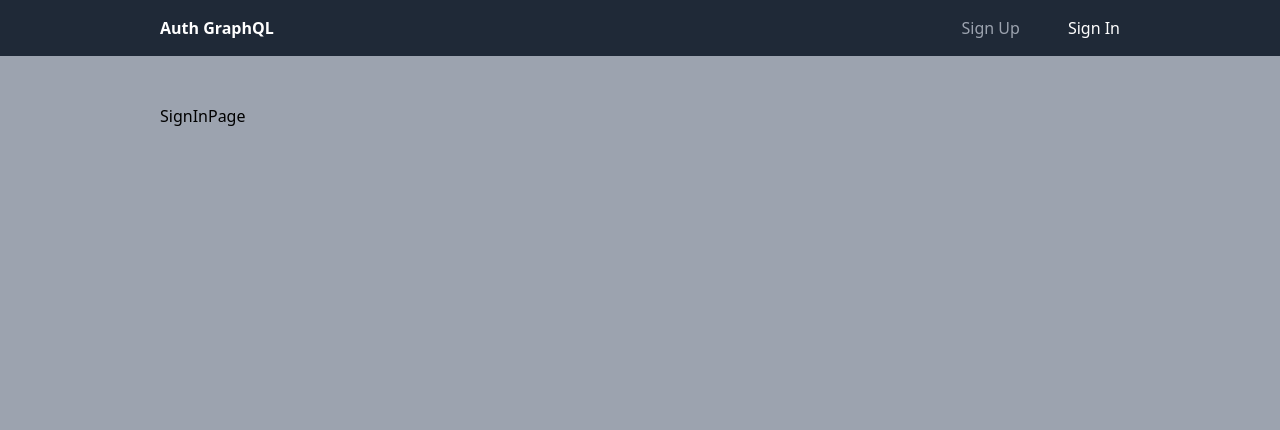
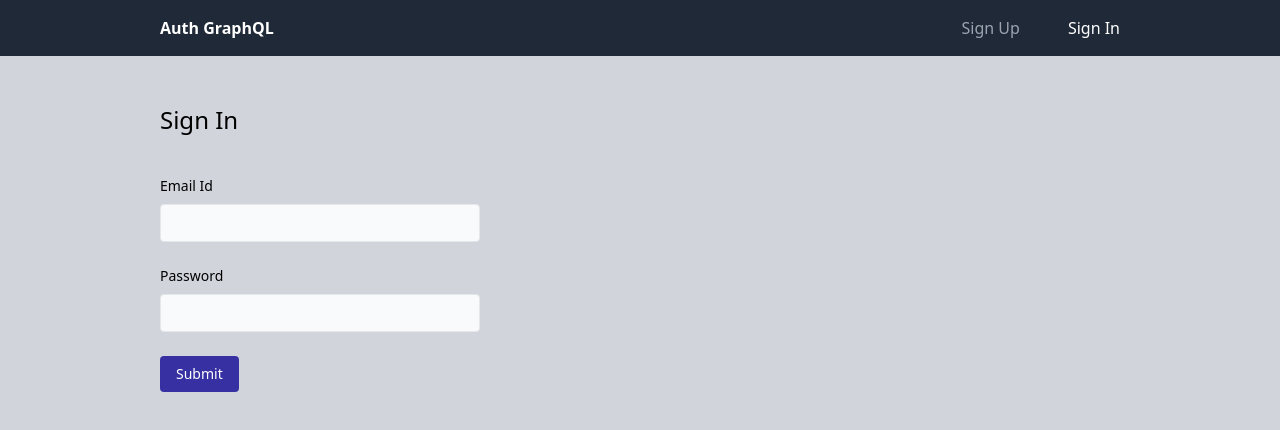
Before and after one commit to kmanadkat/graphql-with-react, a React (Create React App) app in the folder auth-graphql/client/: page /sign-in in a window 1280 px wide. Shown: the top 430 px of the page. Built offline with nearby package versions, Linux system fonts and the light colour scheme; no server answers.

Commit message:
Section 13 - Added Sign up & Sign in Forms

```diff
--- /dev/null
+++ b/auth-graphql/client/src/components/EmailInput.jsx
@@ -0,0 +1,19 @@
+import React from 'react'
+
+const EmailInput = ({ value, handleChange, disabled }) => {
+  return (
+    <div className="form-wrapper">
+      <label htmlFor="emailId">Email Id</label>
+      <input
+        id="emailId"
+        value={value}
+        onChange={e => handleChange(e, 'email')}
+        type="email"
+        required
+        disabled={disabled}
+      />
+    </div>
+  )
+}
+
+export default EmailInput
--- /dev/null
+++ b/auth-graphql/client/src/components/PasswordInput.jsx
@@ -0,0 +1,19 @@
+import React from 'react'
+
+const PasswordInput = ({ value, handleChange, disabled }) => {
+  return (
+    <div className="form-wrapper">
+      <label htmlFor="passwordId">Password</label>
+      <input
+        id="passwordId"
+        value={value}
+        onChange={e => handleChange(e, 'password')}
+        type="password"
+        required
+        disabled={disabled}
+      />
+    </div>
+  )
+}
+
+export default PasswordInput
--- /dev/null
+++ b/auth-graphql/client/src/hooks/useForm.jsx
@@ -0,0 +1,28 @@
+import { useState } from 'react'
+
+const useForm = () => {
+  const [emailInput, setEmailInput] = useState('')
+  const [passwordInput, setPasswordInput] = useState('')
+
+  const handleChange = (event, type = 'email') => {
+    const { value } = event.target
+    switch (type) {
+      case 'email':
+        setEmailInput(value)
+        break
+      case 'password':
+        setPasswordInput(value)
+        break
+      default:
+        break
+    }
+  }
+
+  return {
+    emailInput,
+    passwordInput,
+    handleChange,
+  }
+}
+
+export default useForm
--- a/auth-graphql/client/src/index.scss
+++ b/auth-graphql/client/src/index.scss
@@ -12,5 +12,32 @@ nav ul a.active {
 
 html,
 body {
-  @apply bg-gray-400;
+  @apply bg-gray-300;
 }
+
+.form-wrapper {
+  @apply flex flex-col gap-2 mb-6;
+
+  label {
+    @apply font-medium text-sm;
+  }
+
+  input {
+    @apply max-w-xs px-3 py-1.5 rounded border outline-none bg-gray-50 focus:bg-white focus:border-gray-700 transition-all;
+  }
+}
+
+form button.primary {
+  @apply bg-indigo-800
+  text-white
+  px-4 py-2
+  rounded
+  text-sm
+  font-medium
+  transition-all
+  active:bg-black;
+
+  &:disabled {
+    @apply bg-gray-400;
+  }
+}
--- a/auth-graphql/client/src/pages/SignInPage.jsx
+++ b/auth-graphql/client/src/pages/SignInPage.jsx
@@ -1,7 +1,36 @@
 import React from 'react'
+import EmailInput from '../components/EmailInput'
+import PasswordInput from '../components/PasswordInput'
+import useForm from '../hooks/useForm'
 
-const SignInPage = () => {
-  return <div>SignInPage</div>
+const SignInPage = ({ handleSignIn, loading }) => {
+  const { emailInput, passwordInput, handleChange } = useForm()
+
+  const handleSubmit = event => {
+    event.preventDefault()
+    handleSignIn(emailInput, passwordInput)
+  }
+
+  return (
+    <div>
+      <h1 className="text-2xl font-medium mb-10">Sign In</h1>
+      <form onSubmit={handleSubmit}>
+        <EmailInput
+          value={emailInput}
+          handleChange={handleChange}
+          disabled={loading}
+        />
+        <PasswordInput
+          value={passwordInput}
+          handleChange={handleChange}
+          disabled={loading}
+        />
+        <button type="submit" className="primary" disabled={loading}>
+          {loading ? 'Processing' : 'Submit'}
+        </button>
+      </form>
+    </div>
+  )
 }
 
 export default SignInPage
--- a/auth-graphql/client/src/pages/SignUpPage.jsx
+++ b/auth-graphql/client/src/pages/SignUpPage.jsx
@@ -1,7 +1,36 @@
 import React from 'react'
+import EmailInput from '../components/EmailInput'
+import PasswordInput from '../components/PasswordInput'
+import useForm from '../hooks/useForm'
 
-const SignUpPage = () => {
-  return <div>SignUpPage</div>
+const SignUpPage = ({ handleSignup, loading }) => {
+  const { emailInput, passwordInput, handleChange } = useForm()
+
+  const handleSubmit = event => {
+    event.preventDefault()
+    handleSignup(emailInput, passwordInput)
+  }
+
+  return (
+    <div>
+      <h1 className="text-2xl font-medium mb-10">Sign Up</h1>
+      <form onSubmit={handleSubmit}>
+        <EmailInput
+          value={emailInput}
+          handleChange={handleChange}
+          disabled={loading}
+        />
+        <PasswordInput
+          value={passwordInput}
+          handleChange={handleChange}
+          disabled={loading}
+        />
+        <button type="submit" className="primary" disabled={loading}>
+          {loading ? 'Processing' : 'Submit'}
+        </button>
+      </form>
+    </div>
+  )
 }
 
 export default SignUpPage
```
